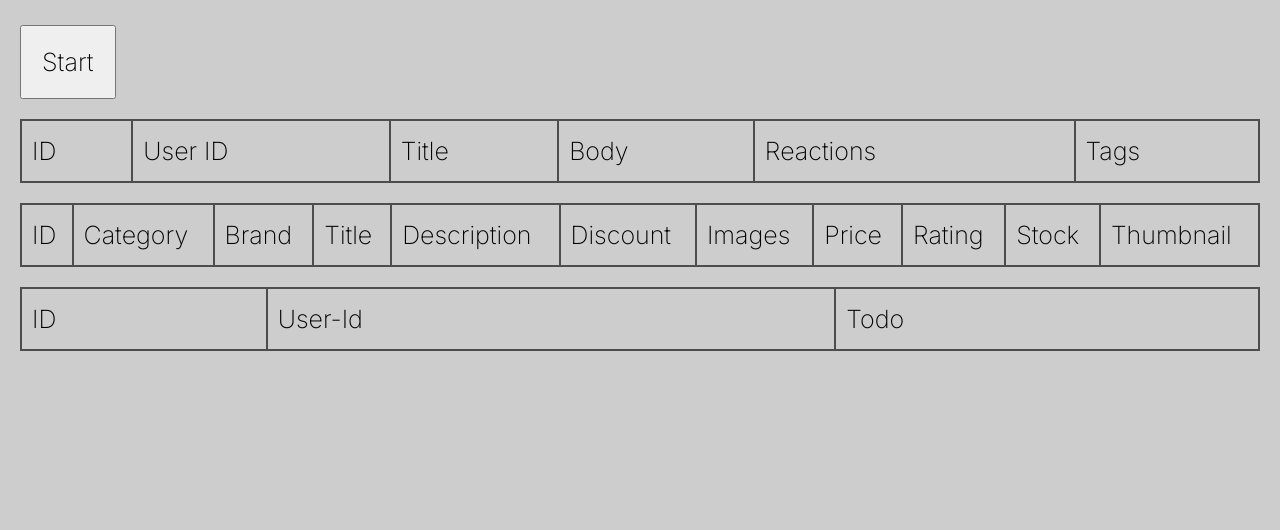
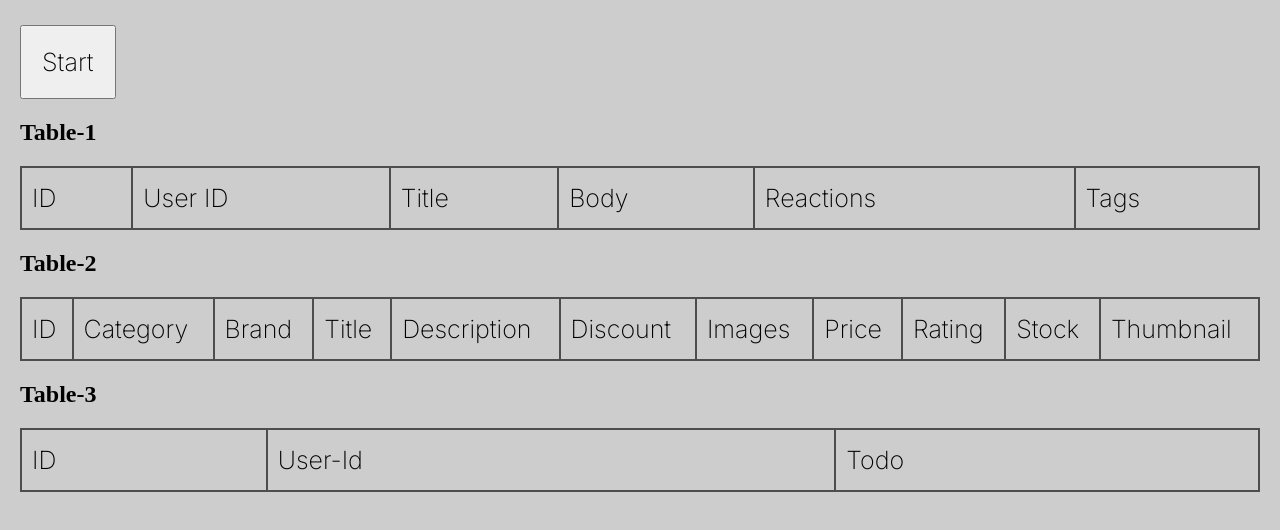
Before and after one commit to vivek-cyber/f3m1, a plain HTML site: page index.html in a window 1280 px wide. Drawn offline with nearby package versions, Linux system fonts and the light colour scheme.

Commit message:
Update index.html

```diff
--- a/index.html
+++ b/index.html
@@ -14,7 +14,7 @@
 <body>
     <button id="btn">Start</button>
     <script src="./script.js"></script>
-
+    <h2>Table-1</h2>
 
     <table  id="table" bg-color="#a3a3a3">
         <thead>
@@ -45,7 +45,7 @@ stock:94
 thumbnail:"https://i.dummyjson.com/data/products/1/thumbnail.jpg"
 title:"iPhone 9" -->
 
-
+<h2>Table-2</h2>
     <table  id="table2" bg-color="#a3a3a3">
             <thead>
                 <tr>
@@ -71,6 +71,7 @@ title:"iPhone 9" -->
         id:1
         todo:"Do something nice for someone I care about"
         userId:26 -->
+    <h2>Table-3</h2>
         <table  id="table3" bg-color="#a3a3a3">
             <thead>
                 <tr>
```
